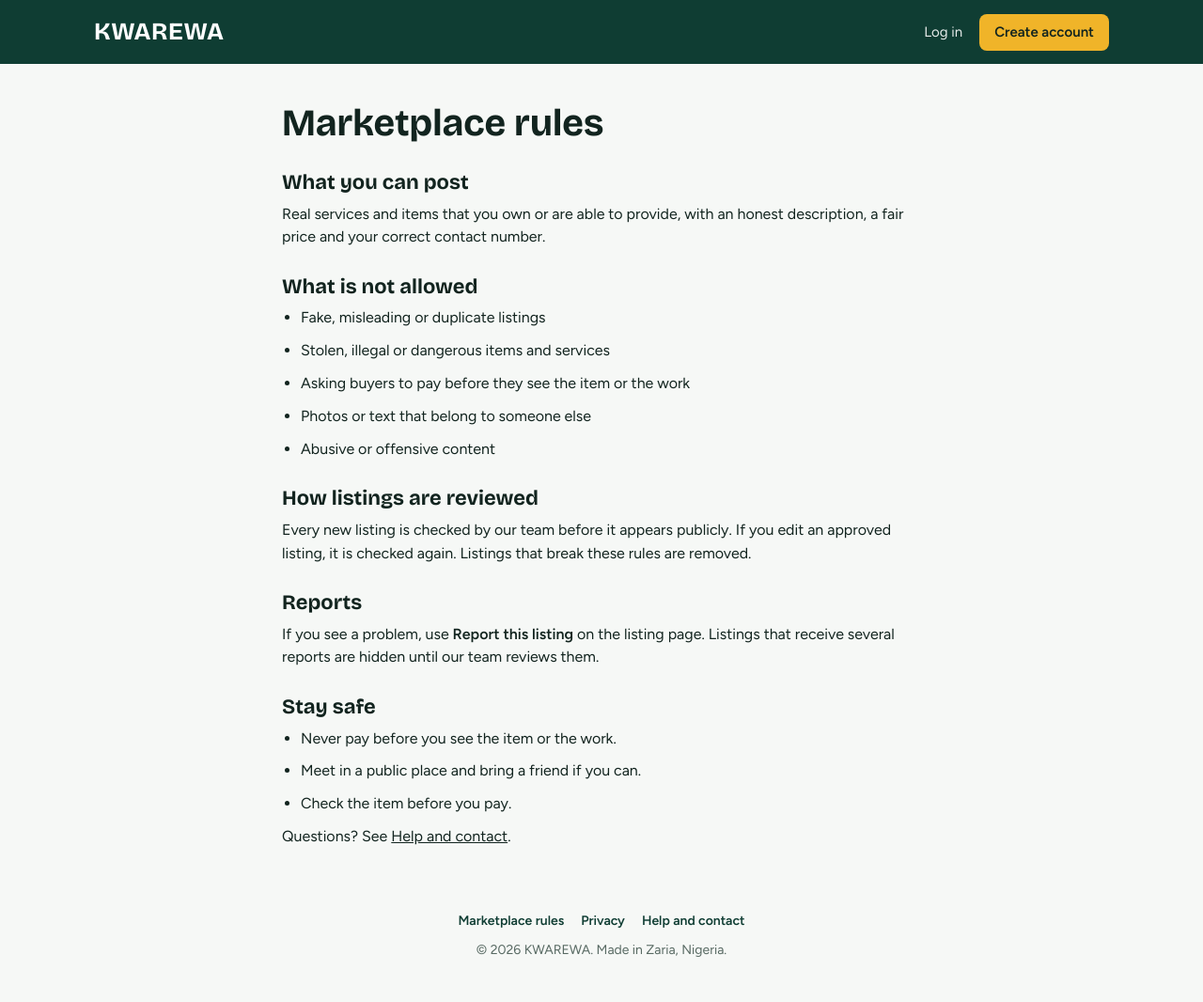
After one commit to HassanharunaIbrahim/KWAREWA, a Django app: page /rules/ in a window 1280 px wide. The commit adds this page. Shown: the whole page at 94% size. Run offline with Django 5.2, Linux system fonts and the light colour scheme; parts of the project's set-up code (start-up, migrations or seed data) failed here and were passed over.

Commit message:
Add rules, privacy and help pages

```diff
--- a/marketplace/static/marketplace/style.css
+++ b/marketplace/static/marketplace/style.css
@@ -186,3 +186,11 @@ footer{padding:36px 0 44px;color:var(--muted);font-size:14px;text-align:center}
 .report-link{margin:16px 0 0;font-size:14px;color:var(--muted)}
 .report-link a{color:var(--danger);font-weight:600}
 @media (max-width:760px){.detail{grid-template-columns:1fr}}
+
+
+.footer-links{display:flex;gap:18px;justify-content:center;flex-wrap:wrap;margin:0 0 10px}
+.footer-links a{color:var(--green);font-weight:600;text-decoration:none}
+.prose{max-width:720px}
+.prose h2{font-size:22px;margin:28px 0 8px}
+.prose p,.prose li{margin:0 0 10px}
+.prose ul{padding-left:20px;margin:0 0 10px}
--- a/marketplace/templates/marketplace/base.html
+++ b/marketplace/templates/marketplace/base.html
@@ -50,6 +50,7 @@
 
 <footer>
     <div class="wrap">
+        <p class="footer-links"><a href="{% url 'rules' %}">Marketplace rules</a><a href="{% url 'privacy' %}">Privacy</a><a href="{% url 'help' %}">Help and contact</a></p>
         &copy; {% now "Y" %} KWAREWA. Made in Zaria, Nigeria.
     </div>
 </footer>
--- a/marketplace/templates/marketplace/home.html
+++ b/marketplace/templates/marketplace/home.html
@@ -204,6 +204,7 @@
 
 <footer>
     <div class="wrap">
+        <p class="footer-links"><a href="{% url 'rules' %}">Marketplace rules</a><a href="{% url 'privacy' %}">Privacy</a><a href="{% url 'help' %}">Help and contact</a></p>
         &copy; {% now "Y" %} KWAREWA. Made in Zaria, Nigeria.
     </div>
 </footer>
--- /dev/null
+++ b/marketplace/templates/marketplace/rules.html
@@ -0,0 +1,34 @@
+{% extends "marketplace/base.html" %}
+{% block title %}Marketplace rules | KWAREWA{% endblock %}
+{% block content %}
+<div class="wrap page prose">
+    <div class="page-head"><h1>Marketplace rules</h1></div>
+
+    <h2>What you can post</h2>
+    <p>Real services and items that you own or are able to provide, with an honest description, a fair price and your correct contact number.</p>
+
+    <h2>What is not allowed</h2>
+    <ul>
+        <li>Fake, misleading or duplicate listings</li>
+        <li>Stolen, illegal or dangerous items and services</li>
+        <li>Asking buyers to pay before they see the item or the work</li>
+        <li>Photos or text that belong to someone else</li>
+        <li>Abusive or offensive content</li>
+    </ul>
+
+    <h2>How listings are reviewed</h2>
+    <p>Every new listing is checked by our team before it appears publicly. If you edit an approved listing, it is checked again. Listings that break these rules are removed.</p>
+
+    <h2>Reports</h2>
+    <p>If you see a problem, use <strong>Report this listing</strong> on the listing page. Listings that receive several reports are hidden until our team reviews them.</p>
+
+    <h2>Stay safe</h2>
+    <ul>
+        <li>Never pay before you see the item or the work.</li>
+        <li>Meet in a public place and bring a friend if you can.</li>
+        <li>Check the item before you pay.</li>
+    </ul>
+
+    <p>Questions? See <a href="{% url 'help' %}">Help and contact</a>.</p>
+</div>
+{% endblock %}
--- a/marketplace/tests.py
+++ b/marketplace/tests.py
@@ -170,3 +170,9 @@ class LifecycleTests(BaseTestCase):
         self.client.login(username="owner", password=PASSWORD)
         response = self.client.get(reverse("close_listing", args=[listing.id]))
         self.assertEqual(response.status_code, 405)
+
+class InfoPageTests(TestCase):
+    def test_info_pages_load(self):
+        for name in ("rules", "privacy", "help"):
+            with self.subTest(page=name):
+                self.assertEqual(self.client.get(reverse(name)).status_code, 200)
--- a/marketplace/urls.py
+++ b/marketplace/urls.py
@@ -12,4 +12,7 @@ urlpatterns = [
     path("my-listings/<int:listing_id>/edit/", views.edit_listing, name="edit_listing"),
     path("my-listings/<int:listing_id>/delete/", views.delete_listing, name="delete_listing"),
     path("my-listings/<int:listing_id>/sold/", views.close_listing, name="close_listing"),
+    path("rules/", views.rules, name="rules"),
+    path("privacy/", views.privacy, name="privacy"),
+    path("help/", views.help_page, name="help_page"),
 ]
--- a/marketplace/views.py
+++ b/marketplace/views.py
@@ -187,3 +187,13 @@ def delete_listing(request, listing_id):
         return redirect("my_listings")
 
     return render(request, "marketplace/delete_listing.html", {"listing": listing})
+def rules(request):
+    return render(request, "marketplace/rules.html")
+
+
+def privacy(request):
+    return render(request, "marketplace/privacy.html")
+
+
+def help_page(request):
+    return render(request, "marketplace/help.html")
```
Also changed, not shown: marketplace/templates/marketplace/help.html (added, +23 -0 lines), marketplace/templates/marketplace/privacy.html (added, +24 -0 lines).
